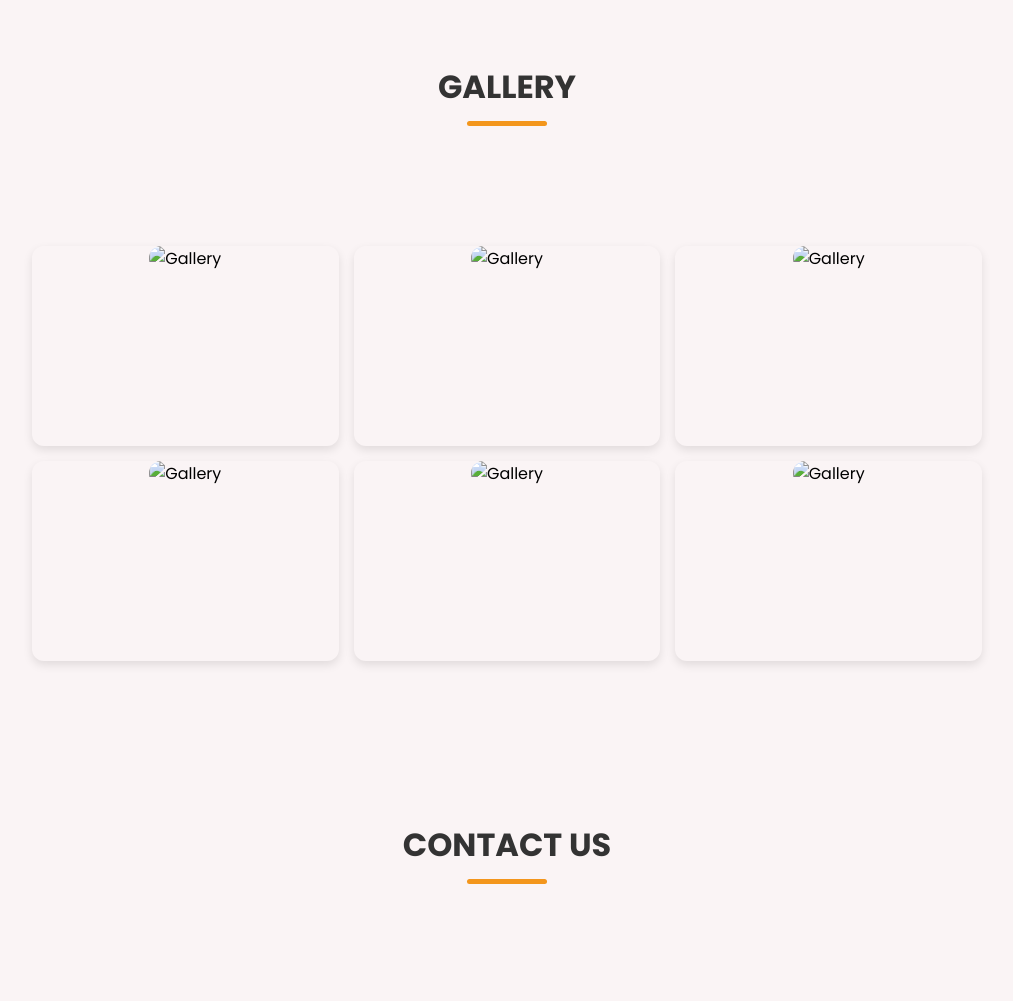
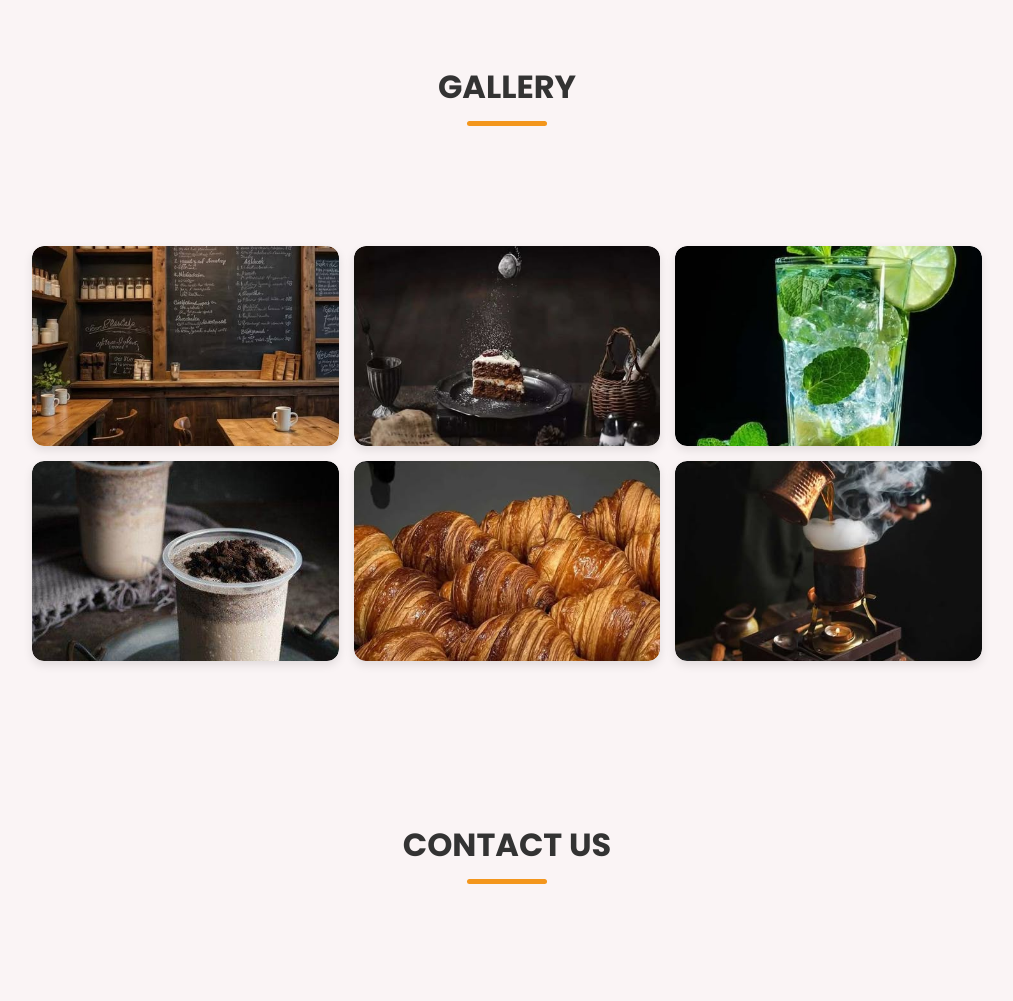
Before and after one commit to Alandkf/coffe_store, a plain HTML site: page index.html in a window 1280 px wide. Shown: the part 5127-6128 px from the top of the page, without its empty margins (133-1146 px from the left). Drawn offline with Linux system fonts and the light colour scheme; a web font is replaced by a local one.

Commit message:
small issue fixed

```diff
--- a/index.html
+++ b/index.html
@@ -300,26 +300,26 @@
     <div class="section-content">
       <ul class="gallery-list">
         <li class="gallery-item">
-          <img src="inside.jpg" alt="Gallery" class="gallery-image">
+          <img src="images/inside.jpg" alt="Gallery" class="gallery-image">
         </li>
 
         <li class="gallery-item">
-          <img src="ccaegallery.jpg" alt="Gallery" class="gallery-image">
+          <img src="images/ccaegallery.jpg" alt="Gallery" class="gallery-image">
         </li>
 
         <li class="gallery-item">
-          <img src="mojitogaller.jpg" alt="Gallery"class="gallery-image"  >
+          <img src="images/mojitogaller.jpg" alt="Gallery"class="gallery-image"  >
         </li>
 
         <li class="gallery-item">
-          <img src="oreogallery.jpg" alt="Gallery" class="gallery-image" >
+          <img src="images/oreogallery.jpg" alt="Gallery" class="gallery-image" >
         </li>
         <li class="gallery-item">
-          <img src="crogallery.jpg" alt="Gallery" class="gallery-image">
+          <img src="images/crogallery.jpg" alt="Gallery" class="gallery-image">
         </li>
 
         <li class="gallery-item">
-          <img src="galler2.jpg" alt="Gallery"
+          <img src="images/galler2.jpg" alt="Gallery"
           class="gallery-image">
         </li>
 
```
